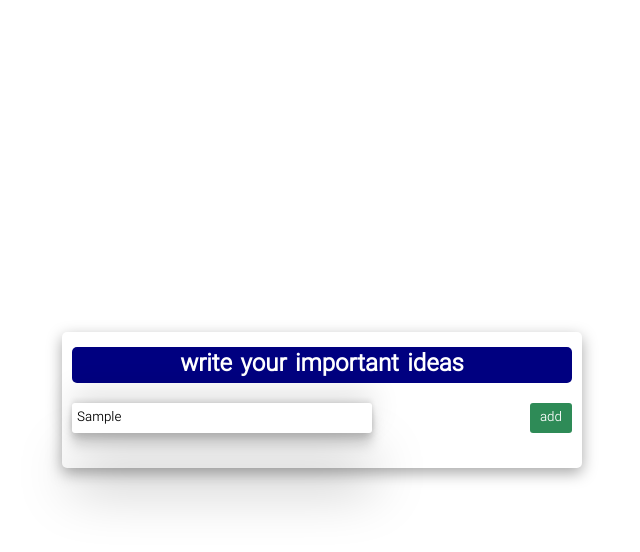
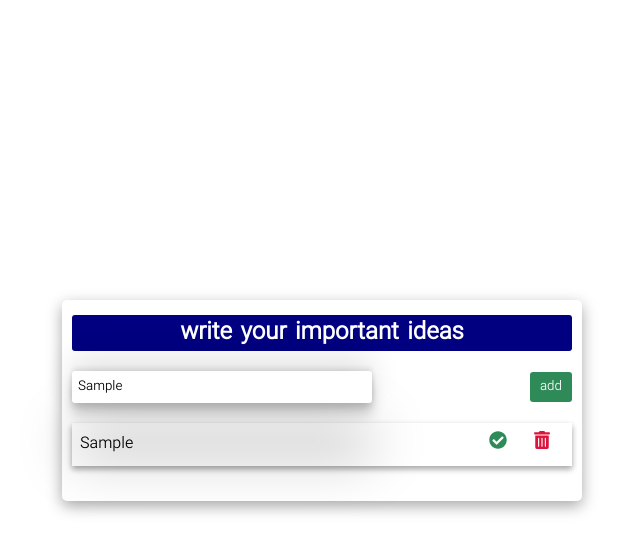
Before and after one commit to arshia788/Todolist-React, a React (Create React App) app: page / in a window 1280 px wide. Both pictures are taken after typing "Sample" into the empty fields and a click on the button "add". Shown: the top 552 px of the page, without its empty margins (318-958 px from the left). Built offline with nearby package versions, Linux system fonts and the light colour scheme.

Commit message:
working on listCart

```diff
--- a/package.json
+++ b/package.json
@@ -8,6 +8,7 @@
     "@testing-library/user-event": "^13.5.0",
     "react": "^18.2.0",
     "react-dom": "^18.2.0",
+    "react-icons": "^4.9.0",
     "react-scripts": "5.0.1",
     "web-vitals": "^2.1.4"
   },
--- a/src/components/ListCarts.js
+++ b/src/components/ListCarts.js
@@ -1,9 +1,25 @@
 import React from 'react';
 
-const ListCarts = () => {
+import { FaCheckCircle } from "react-icons/fa";
+import { FaRedo } from "react-icons/fa";
+import { FaTrashAlt } from "react-icons/fa";
+
+
+
+const ListCarts = ({data}) => {
     return (
         <div className='cart'>
+            {data.desc}
 
+            <div>
+                <button>
+                    <FaCheckCircle />
+                </button>
+
+                <button>
+                    <FaTrashAlt />
+                </button>
+            </div>
         </div>
     );
 };
--- a/src/components/Lists.js
+++ b/src/components/Lists.js
@@ -2,10 +2,21 @@ import React from 'react';
 
 import ListCarts from './ListCarts';
 
-const Lists = () => {
+const Lists = ({todos}) => {
     return (
         <div>
-
+            {
+                todos.length ?
+                todos.map(item=> <ListCarts key={item.id} data={item} />)
+                :
+                <div style={{background:'crimson',
+                padding:'3px',
+                borderRadius:'3px',
+                color:"#fff",
+                textAlign:'center'}}>
+                    <p>there is no idea</p>
+                </div>
+            }
         </div>
     );
 };
--- a/src/index.css
+++ b/src/index.css
@@ -25,17 +25,18 @@ body{
 }
 
 .header{
-  border-radius: 5px;
+  border-radius: 3px;
   text-align: center;
   background: navy;
   color: #fff;
+  margin-bottom: 20px;
 }
 
 .form{
   display: flex;
   justify-content: space-between;
   align-items: center;
-  margin: 20px 0;
+  margin-bottom: 20px ;
 }
 
 .form div{
@@ -49,7 +50,7 @@ body{
   border: none;
   outline: none;
   background: transparent;
-  padding: 5px;
+  padding: 6px;
 }
 
 .form button{
@@ -61,3 +62,30 @@ body{
   background: seagreen;
   border-radius: 3px;
 }
+
+.cart{
+  margin: 20px 0;
+  box-shadow: rgba(0, 0, 0, 0.16) 0px 3px 6px, rgba(0, 0, 0, 0.23) 0px 3px 6px;
+  padding: 8px;
+  display: flex;
+  justify-content: space-between;
+  align-items: center;
+}
+
+.cart div button{
+  border: none;
+  background: transparent;
+  outline: none;
+  margin: 0 13px;
+  font-size: 18px;
+  cursor: pointer;
+}
+
+.cart div button:nth-child(1){
+  color: seagreen;
+}
+
+
+.cart div button:nth-child(2){
+  color: crimson;
+}
```
Also changed, not shown: 1 other file (tests, documents, lock files or other folders).
